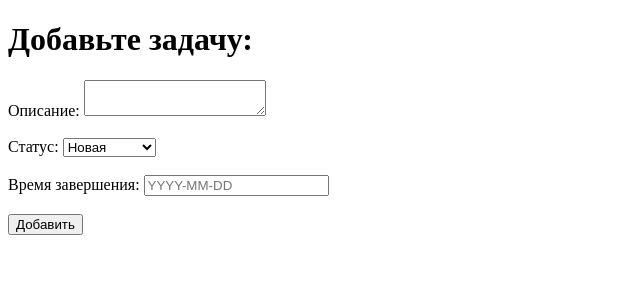
After one commit to dadya12/homework_52_adam_nemmish, a Django app: page /add_task/ in a window 1280 px wide. The commit adds this page. Shown: the top 300 px of the page, without its empty margins (0-640 px from the left). Run offline with Django 4.2, Linux system fonts and the light colour scheme.

Commit message:
Все доработал создал добавление создал шаблон добавления миграцию новую

```diff
--- a/task1/urls.py
+++ b/task1/urls.py
@@ -16,11 +16,12 @@ Including another URLconf
 """
 from django.contrib import admin
 from django.urls import path
-from webapp.views import display_task, home
+from webapp.views import display_task, home, create_new
 
 
 urlpatterns = [
     path('admin/', admin.site.urls),
     path('', home),
-    path('tasks/', display_task, name='display_task')
+    path('tasks/', display_task, name='display_task'),
+    path('add_task/', create_new, name='create_new')
 ]
--- a/webapp/models.py
+++ b/webapp/models.py
@@ -1,12 +1,11 @@
 from django.db import models
 
+status_choices = [('new', 'Новая'), ('in_progress', 'В процессе'), ('done', 'Сделано')]
 # Create your models here.
-
 class Task(models.Model):
    description = models.TextField(max_length=40, verbose_name='Описание')
-   status_choices = [('new', 'Новая'), ('in_progress', 'В процессе'), ('done', 'Сделано')]
    status = models.CharField(max_length=50, verbose_name='Статус', default='new', choices=status_choices)
-   date_finish = models.DateField(verbose_name='Время выполнения', auto_now_add=True)
+   date_finish = models.DateField(verbose_name='Время выполнения', null=True, blank=True)
 
    def __str__(self):
       return f'{self.id}. {self.description}'
--- /dev/null
+++ b/webapp/templates/create_task.html
@@ -0,0 +1,30 @@
+<!DOCTYPE html>
+<html lang="en">
+<head>
+    <meta charset="UTF-8">
+    <title>Add Task</title>
+</head>
+<body>
+<h1>Добавьте задачу:</h1>
+<form method="post" action="{% url 'create_new' %}">
+    {% csrf_token %}
+    <lable for="description">Описание:</lable>
+    <textarea name="description" required></textarea>
+    <br>
+    <br>
+    <lable for="status">Статус:</lable>
+    <select name="status" required>
+        {% for status in status %}
+            <option value="{{ status.0 }}">{{ status.1 }}</option>
+        {% endfor %}
+    </select>
+    <br>
+    <br>
+    <lable for="date">Время завершения:</lable>
+    <input type="text" name="date" placeholder="YYYY-MM-DD">
+    <br>
+    <br>
+    <button type="submit">Добавить</button>
+</form>
+</body>
+</html>
--- a/webapp/templates/home.html
+++ b/webapp/templates/home.html
@@ -3,11 +3,13 @@
 <html lang="en">
 <head>
     <meta charset="UTF-8">
-    <title>Title</title>
+    <title>Welcome</title>
 </head>
 <body>
 <h1>Welcom To Do LIst!</h1>
 <a href="{% url 'display_task' %}">Посмотреть задачи</a>
-
+<br>
+<br>
+<a href="{% url 'create_new' %}">Создать задачу</a>
 </body>
 </html>
--- a/webapp/templates/index.html
+++ b/webapp/templates/index.html
@@ -3,7 +3,7 @@
 <html lang="en">
 <head>
     <meta charset="UTF-8">
-    <title>Title</title>
+    <title>Tasks</title>
     <link rel="stylesheet" href="{% static 'css/style.css' %}">
 </head>
 <body>
@@ -15,5 +15,6 @@
     <p>{{ task.date_finish }}</p>
     </div>
 {% endfor %}
+<a href="/">На главную</a>
 </body>
 </html>
--- a/webapp/views.py
+++ b/webapp/views.py
@@ -1,5 +1,6 @@
 from django.shortcuts import render
-from webapp.models import Task
+from webapp.models import Task, status_choices
+from django.http import HttpResponseRedirect
 # Create your views here.
 def display_task(request):
     tasks = Task.objects.all()
@@ -7,3 +8,14 @@ def display_task(request):
 
 def home(requset):
     return render(requset, 'home.html')
+
+def create_new(request):
+    if request.method == "GET":
+        return render(request, 'create_task.html', {'status': status_choices})
+    elif request.method == "POST":
+        Task.objects.create(
+            description= request.POST.get('description'),
+            status= request.POST.get('status'),
+            date_finish= request.POST.get('date_finish')
+        )
+        return HttpResponseRedirect('/')
```
Also changed, not shown: webapp/migrations/0003_alter_task_date_finish.py (added).
